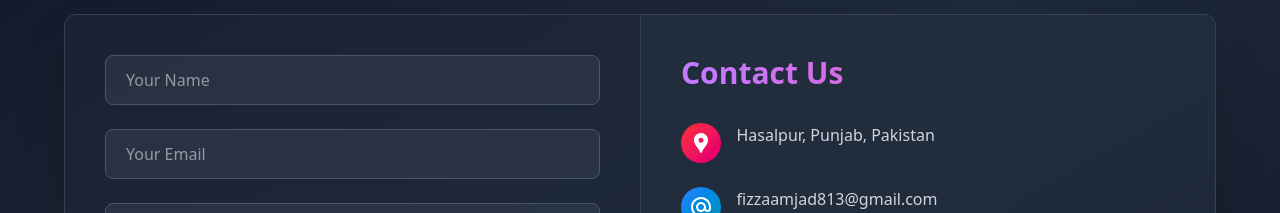
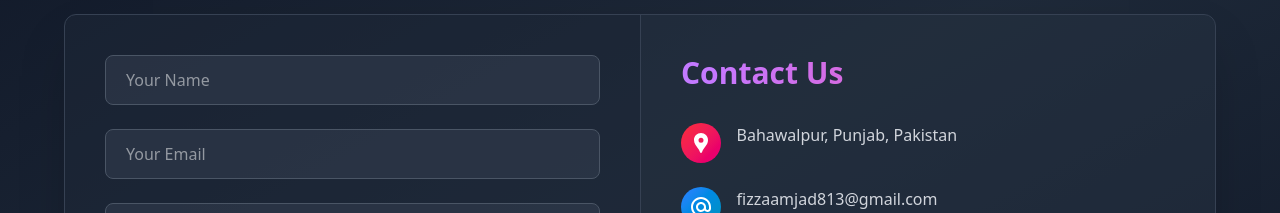
Before and after one commit to Fizza-A786/Fizza-Portfolio, a React (Vite) app: page / in a window 1280 px wide. Shown: the part 4440-4653 px from the top of the page. Built offline with nearby package versions, Linux system fonts and the light colour scheme.

Commit message:
update contact

```diff
--- a/src/component/ContactUs.jsx
+++ b/src/component/ContactUs.jsx
@@ -21,7 +21,7 @@ const ContactUs = () => {
   const contactItems = [
     {
       icon: <MdLocationPin />,
-      text: "Hasalpur, Punjab, Pakistan",
+      text: "Bahawalpur, Punjab, Pakistan",
       color: "from-red-500 to-pink-600",
       animation: "scale-110"
     },
```
